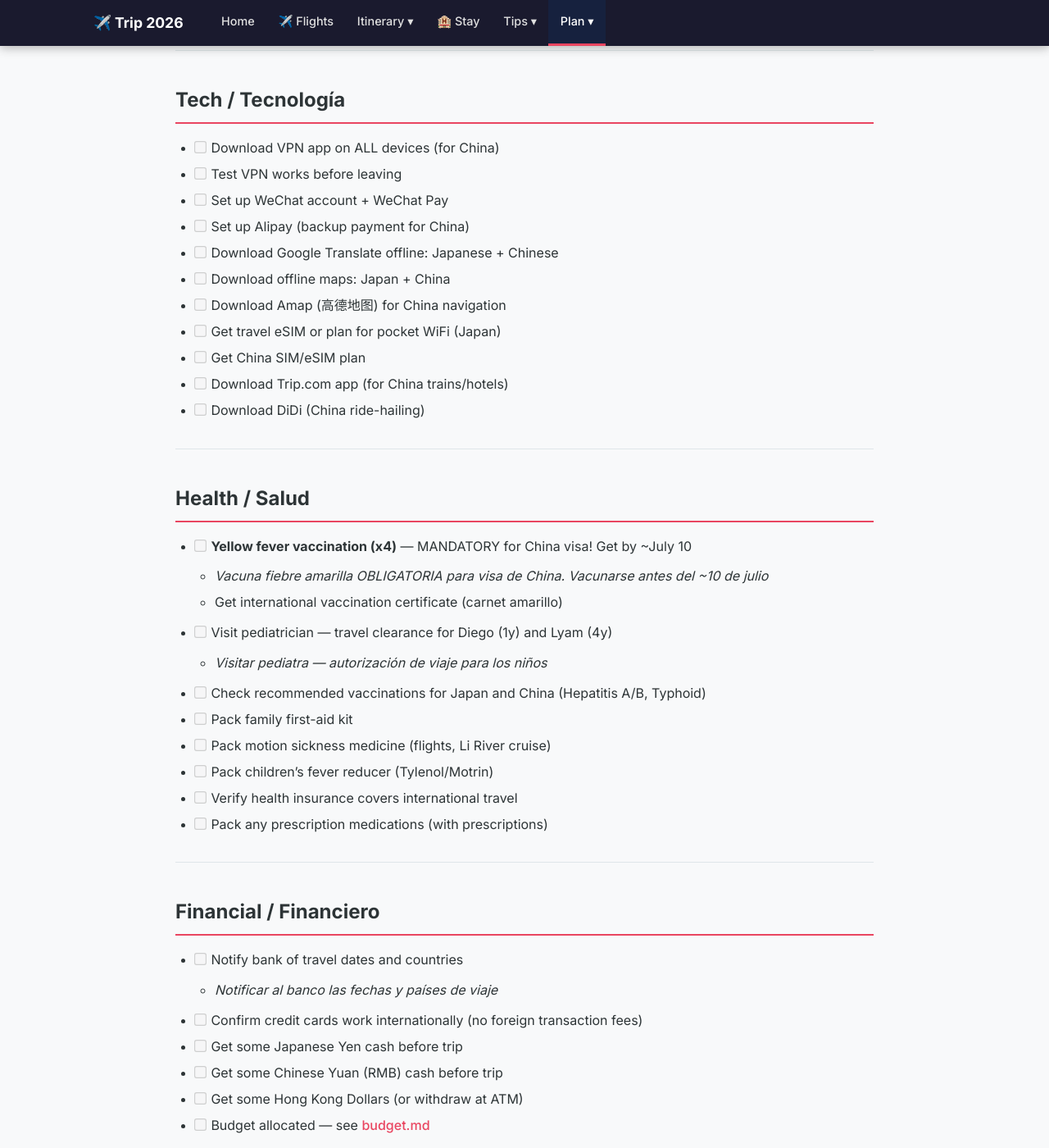
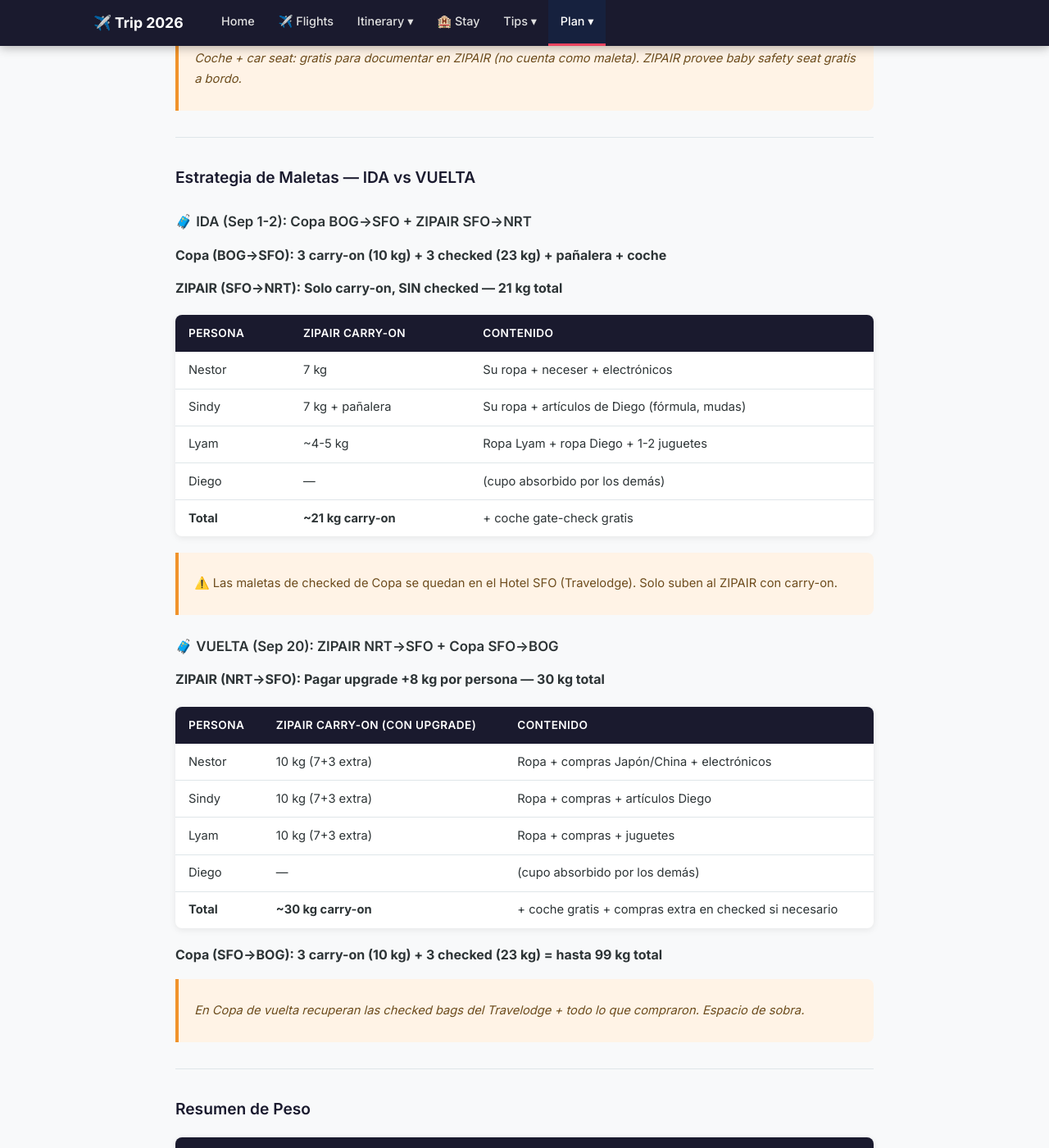
Before and after one commit to nescool101/nescaotravelplanner, a Jekyll site: the page built from checklist.md, in a window 1280 px wide and 1400 px high, scrolled down 11414 px. Shown: the whole window at 82% size. Built offline with Jekyll 4.4.1, drawn with Linux system fonts in a browser that asks for light colours; some of the changed text lies outside the part shown.

Commit message:
cambios de vuelos y checklist
cambios de vuelos y checklist

```diff
--- a/checklist.md
+++ b/checklist.md
@@ -70,12 +70,10 @@ nav_group: plan
 
 ---
 
-### Abril–Mayo 2026 — VACUNA FIEBRE AMARILLA 💉 (hacer ya!)
+### ~~Abril 2026 — VACUNA FIEBRE AMARILLA 💉~~ ✅ LISTO
 
-- [ ] Vacunar a los 4 contra fiebre amarilla (obligatorio para visa China)
-  - *Se puede hacer desde ya — solo requisito es tenerla ANTES de entregar visa China (~julio 18)*
-  - *Colombia es zona endémica — la embajada de China la exige*
-- [ ] Obtener **carnet internacional de vacunación** (carnet amarillo) x4
+- [x] ~~Vacunar a los 4 contra fiebre amarilla~~ ✅ Hecho
+- [x] ~~Obtener carnet internacional de vacunación (carnet amarillo) x4~~ ✅ Hecho
 
 ---
 
@@ -231,7 +229,7 @@ nav_group: plan
 > **Cost**: COP 311,000 single entry (valid through Dec 2026)
 
 **Timeline / Cronograma**:
-- [ ] **Before July 10**: Get yellow fever vaccination for all 4 (mandatory!) / *Vacuna fiebre amarilla*
+- [x] ~~Get yellow fever vaccination for all 4~~ ✅ Done April 2026
 - [ ] **July 10–15**: Fill COVA form online at [cova.cs.mfa.gov.cn](https://cova.cs.mfa.gov.cn)
 - [ ] **~July 18**: Submit at embassy / *Entregar documentos*
 - [ ] **~July 21**: Pick up passports with visa / *Recoger pasaportes*
@@ -345,6 +343,79 @@ nav_group: plan
 
 ## Packing / Equipaje
 
+### Política de Equipaje por Aerolínea
+
+#### ✈️ Copa Airlines (BOG ↔ SFO) — Diego va en regazo (lap infant)
+
+| Pasajero | Carry-on | Personal item | Checked (Eco Classic) | Extra gratis |
+|----------|----------|--------------|----------------------|--------------|
+| Nestor | 1 maleta (10 kg) | 1 item | 1 maleta (23 kg) | — |
+| Sindy | 1 maleta (10 kg) | 1 item | 1 maleta (23 kg) | — |
+| Lyam (4y, asiento) | 1 maleta (10 kg) | 1 item | 1 maleta (23 kg) | — |
+| Diego (1y, regazo) | ❌ Ninguna | Pañalera | ❌ Ninguna | Coche gate-check gratis |
+| **TOTAL Copa** | **3 × 10 kg = 30 kg** | **3 items + pañalera** | **3 × 23 kg = 69 kg** | **+ coche gratis** |
+
+#### ✈️ ZIPAIR (SFO ↔ NRT) — Diego tiene asiento propio (ticket U6)
+
+| Pasajero | Carry-on (incluido) | Upgrade disponible |
+|----------|---------------------|-------------------|
+| Nestor | 2 piezas / 7 kg | +8 kg = 15 kg (~¥2,000-5,000) |
+| Sindy | 2 piezas / 7 kg | +8 kg = 15 kg (~¥2,000-5,000) |
+| Lyam (4y) | 2 piezas / 7 kg | +8 kg = 15 kg (~¥2,000-5,000) |
+| Diego (1y, U6) | 2 piezas / 7 kg | +8 kg = 15 kg (~¥2,000-5,000) |
+| **TOTAL ZIPAIR** | **4 × 7 kg = 28 kg** | **Checked: ~¥5,000/maleta (no incluido)** |
+
+> *Coche + car seat: gratis para documentar en ZIPAIR (no cuenta como maleta). ZIPAIR provee baby safety seat gratis a bordo.*
+
+---
+
+### Estrategia de Maletas — IDA vs VUELTA
+
+#### 🧳 IDA (Sep 1-2): Copa BOG→SFO + ZIPAIR SFO→NRT
+
+**Copa (BOG→SFO): 3 carry-on (10 kg) + 3 checked (23 kg) + pañalera + coche**
+
+**ZIPAIR (SFO→NRT): Solo carry-on, SIN checked — 21 kg total**
+
+| Persona | ZIPAIR carry-on | Contenido |
+|---------|----------------|-----------|
+| Nestor | 7 kg | Su ropa + neceser + electrónicos |
+| Sindy | 7 kg + pañalera | Su ropa + artículos de Diego (fórmula, mudas) |
+| Lyam | ~4-5 kg | Ropa Lyam + ropa Diego + 1-2 juguetes |
+| Diego | — | (cupo absorbido por los demás) |
+| **Total** | **~21 kg carry-on** | + coche gate-check gratis |
+
+> ⚠️ Las maletas de checked de Copa se quedan en el Hotel SFO (Travelodge). Solo suben al ZIPAIR con carry-on.
+
+#### 🧳 VUELTA (Sep 20): ZIPAIR NRT→SFO + Copa SFO→BOG
+
+**ZIPAIR (NRT→SFO): Pagar upgrade +8 kg por persona — 30 kg total**
+
+| Persona | ZIPAIR carry-on (con upgrade) | Contenido |
+|---------|------------------------------|-----------|
+| Nestor | 10 kg (7+3 extra) | Ropa + compras Japón/China + electrónicos |
+| Sindy | 10 kg (7+3 extra) | Ropa + compras + artículos Diego |
+| Lyam | 10 kg (7+3 extra) | Ropa + compras + juguetes |
+| Diego | — | (cupo absorbido por los demás) |
+| **Total** | **~30 kg carry-on** | + coche gratis + compras extra en checked si necesario |
+
+**Copa (SFO→BOG): 3 carry-on (10 kg) + 3 checked (23 kg) = hasta 99 kg total**
+
+> *En Copa de vuelta recuperan las checked bags del Travelodge + todo lo que compraron. Espacio de sobra.*
+
+---
+
+### Resumen de Peso
+
+| Tramo | Carry-on total | Checked total |
+|-------|---------------|---------------|
+| Copa BOG → SFO | 30 kg | 69 kg |
+| ZIPAIR SFO → NRT (ida) | **21 kg** | 0 (solo carry-on) |
+| ZIPAIR NRT → SFO (vuelta) | **30 kg** (con upgrade ~¥6,000-15,000) | 0 o comprar si necesario |
+| Copa SFO → BOG | 30 kg | 69 kg |
+
+---
+
 ### Essentials / Esenciales
 - [ ] Universal power adapter (Type A for Japan, Type A/I/C for China)
 - [ ] Portable chargers / power banks (2+)
@@ -389,9 +460,8 @@ nav_group: plan
 
 ## Health / Salud
 
-- [ ] **Yellow fever vaccination (x4)** — MANDATORY for China visa! Get by ~July 10
-  - *Vacuna fiebre amarilla OBLIGATORIA para visa de China. Vacunarse antes del ~10 de julio*
-  - Get international vaccination certificate (carnet amarillo)
+- [x] ~~Yellow fever vaccination (x4)~~ ✅ Done April 2026
+  - *Carnet amarillo listo para visa China*
 - [ ] Visit pediatrician — travel clearance for Diego (1y) and Lyam (4y)
   - *Visitar pediatra — autorización de viaje para los niños*
 - [ ] Check recommended vaccinations for Japan and China (Hepatitis A/B, Typhoid)
@@ -429,7 +499,8 @@ nav_group: plan
 
 ## Day Before / El Día Anterior
 
-- [ ] Weigh all luggage (ZIPAIR: 7kg carry-on limit!)
+- [ ] Pesar TODAS las maletas — **IDA: 7-7-7 kg (ZIPAIR limit)**
+- [ ] Dejar checked bags listas para guardar en Travelodge SFO (se recogen a la vuelta)
 - [ ] Verify passports are packed
 - [ ] Check Copa online check-in (24h before)
 - [ ] Download boarding passes
```
Also changed, not shown: flights.md (+41 -33 lines), itinerary/china.md (+20 -12 lines), .claude/settings.local.json, 3 other files.
